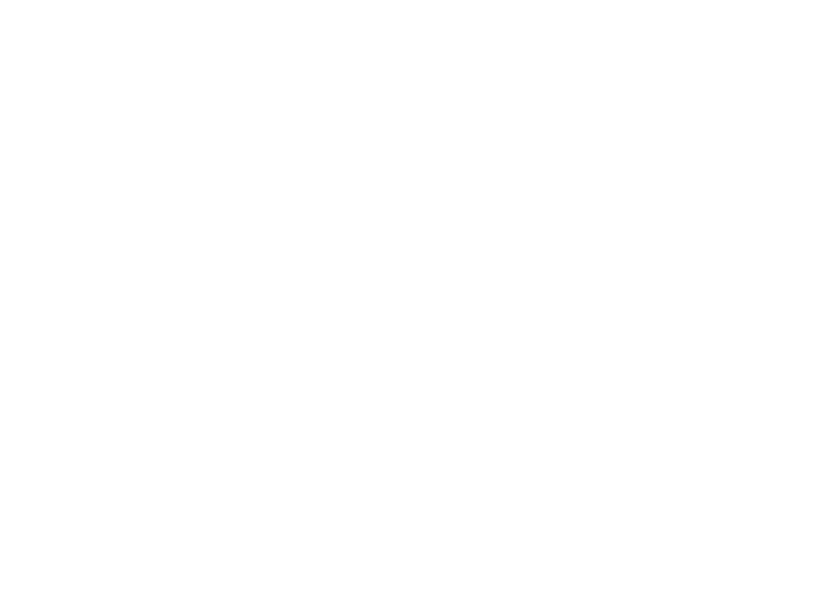
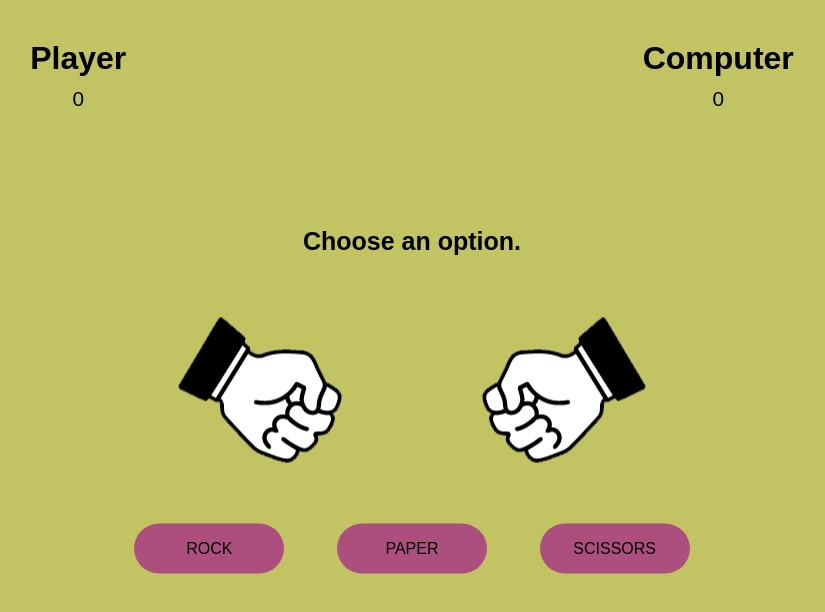
Before and after one commit to IrfanEzani/game-2, a plain HTML site: page index.html in a window 1280 px wide. Shown: the whole page, without its empty margins (228-1053 px from the left). Drawn offline with Linux system fonts and the light colour scheme.

Commit message:
html css basic structure

```diff
--- a/index.html
+++ b/index.html
@@ -5,8 +5,46 @@
   <meta name="viewport" content="width=device-width, initial-scale=1.0">
   <meta http-equiv="X-UA-Compatible" content="ie=edge">
   <title>Rock Paper Scissors</title>
+  <link rel="stylesheet" href="style.css">
 </head>
 <body>
 
+<section class="game">
+  <div class="score">
+    <div class="player-score">
+      <h2>Player</h2>
+      <p>0</p>
+    </div>
+    <div class="computer-score">
+      <h2>Computer</h2>
+      <p>0</p>
+    </div>
+  </div>
+
+  <div class="intro">
+    <h1>Rock Paper Scissors</h1>
+    <button type="button" name="button">Let's go</button>
+  </div>
+
+  <div class="match">
+<h2 class="winner">
+  Choose an option.
+</h2>
+<div class="hands">
+  <img src="img/rock.png" alt="" class="player-hand">
+  <img src="img/rock.png" alt="" class="computer-hand">
+</div>
+<div class="options">
+  <button class="rock">Rock</button>
+  <button class="paper">Paper</button>
+  <button class="scissors">Scissors</button>
+</div>
+  </div>
+
+
+
+</section>
+
+<script src="script.js"></script>
 </body>
 </html>
--- a/style.css
+++ b/style.css
@@ -0,0 +1,83 @@
+* {
+  margin: 0;
+  padding: 0;
+  box-sizing: border-box;
+}
+
+section {
+  height: 100vh;
+  background-color: #c2c464;
+  font-family: sans-serif;
+}
+.score {
+  height: 20vh;
+  display: flex;
+  justify-content: space-around;
+  align-items: center;
+}
+
+.score h2 {
+  font-size: 2rem;
+}
+.score p {
+  text-align: center;
+  font-size: 1.3rem;
+  padding: 10px;
+}
+
+.intro {
+  height: 50vh;
+  display: flex;
+  flex-direction: column;
+  align-items: center;
+  justify-content: space-around;
+  opacity: 0;
+}
+
+.intro h1 {
+  font-size: 2.5rem;
+}
+
+.intro button, .match button  {
+  width: 150px;
+  height: 50px;
+  background: none;
+  border: none;
+  border-radius: 25px;
+  font-size: 1rem;
+  text-transform: uppercase;
+  background: #ad4f7e;
+  cursor : pointer;
+}
+
+.match {
+  position: absolute;
+  top : 50%;
+  left : 50%;
+  transform: translate(-50%, -50%);
+}
+
+.winner {
+  text-align: center;
+  font-size: 25px;
+}
+
+.hands, .options {
+  display: flex;
+  justify-content: space-around;
+  align-items: center;
+}
+
+.player-hand {
+  transform: rotateY(180deg);
+}
+
+div.fadeOut {
+  opacity: 0;
+  pointer-events: none;
+}
+
+div.fadeIn {
+  opacity: 1;
+  pointer-events: all;
+}
```
